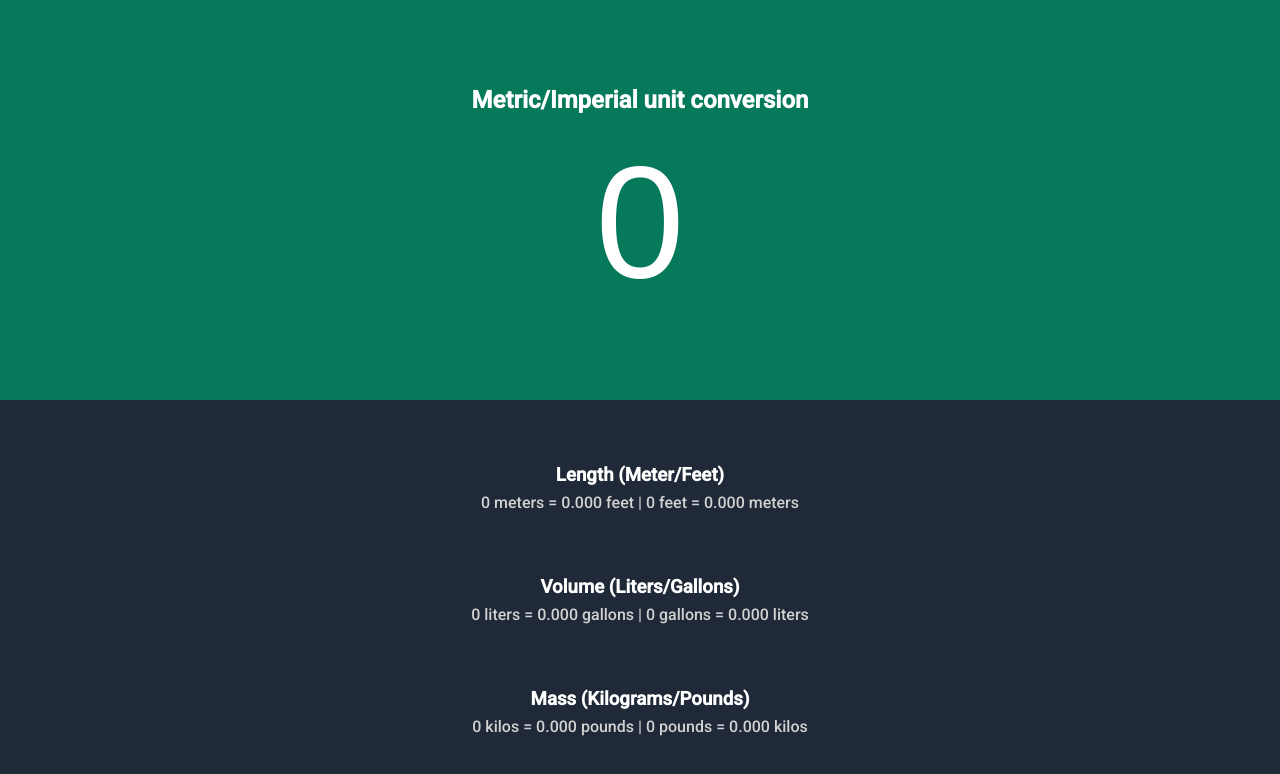
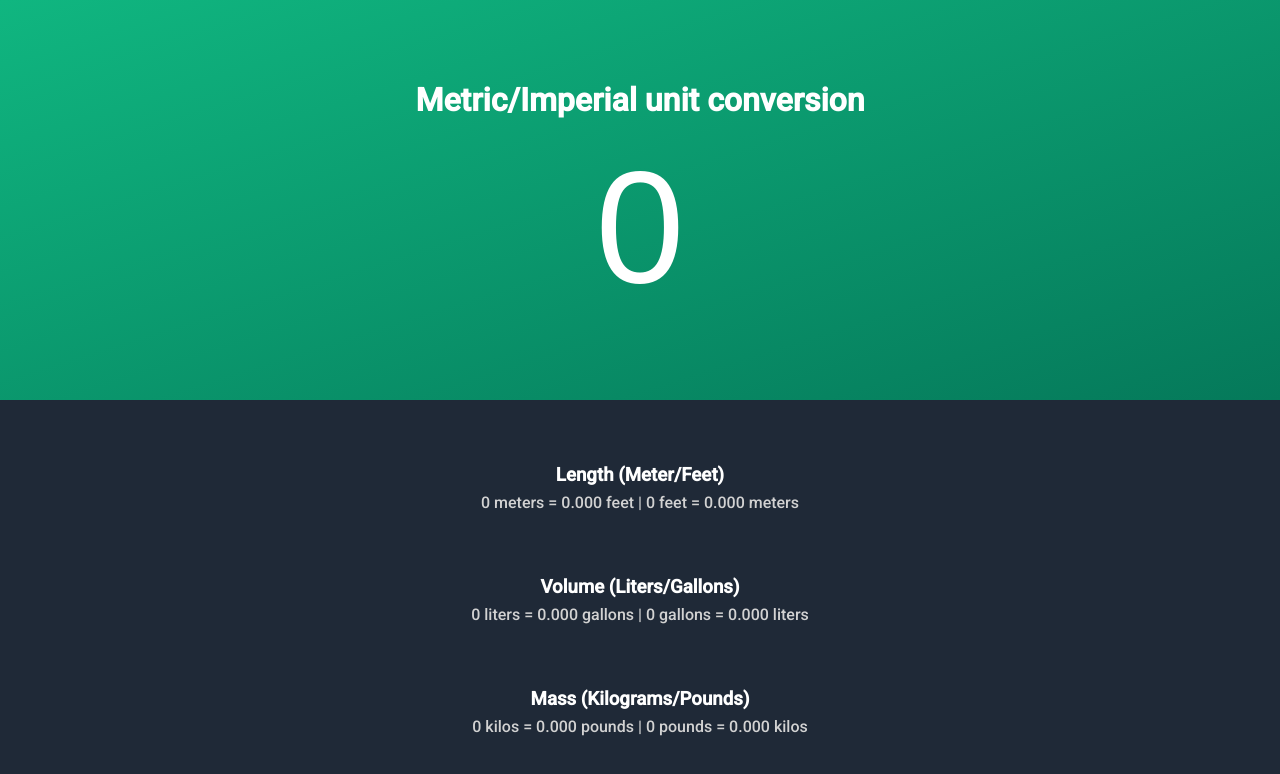
Before and after one commit to huryroli/vanillajs, a plain HTML site: page unit-conversion/index.html in a window 1280 px wide. Drawn offline with Linux system fonts and the light colour scheme.

Commit message:
added to folder

```diff
--- a/index.html
+++ b/unit-conversion/index.html
@@ -5,7 +5,7 @@
     <meta http-equiv="X-UA-Compatible" content="IE=edge">
     <meta name="viewport" content="width=device-width, initial-scale=1.0">
     <title>Unit Converter</title>
-    <link rel="stylesheet" href="style.css">
+    <link rel="stylesheet" href="/unit-conversion/style.css">
 </head>
 <body>
     <section class="top__section">
@@ -28,6 +28,6 @@
             <p id="mass">0 kilos = 0.000 pounds | 0 pounds = 0.000 kilos</p>
         </div>
     </section>
-    <script src="index.js"></script>
+    <script src="/unit-conversion/index.js"></script>
 </body>
 </html>
--- a/style.css
+++ b/unit-conversion/style.css
@@ -24,12 +24,12 @@ input {
     text-align: center;
     color: white;
     border: none;
-    width: 70vh;
+    width: 70%;
     margin-top: 1rem;
 }
 
 .top__section {
-    background-color: #05795A;
+    background-image: linear-gradient(to bottom right, #10B680, #05795A);
     color: white;
     height: 100%;
     width: 100%;
@@ -44,8 +44,8 @@ input {
     justify-content: center;
 }
 
-.top__section h1 {
-    font-size: 10rem;
+.top__section h2 {
+    font-size: 2rem;
 }
 
 .bottom__section {
```
Also changed, not shown: unit-conversion/index.js (renamed from index.js).
